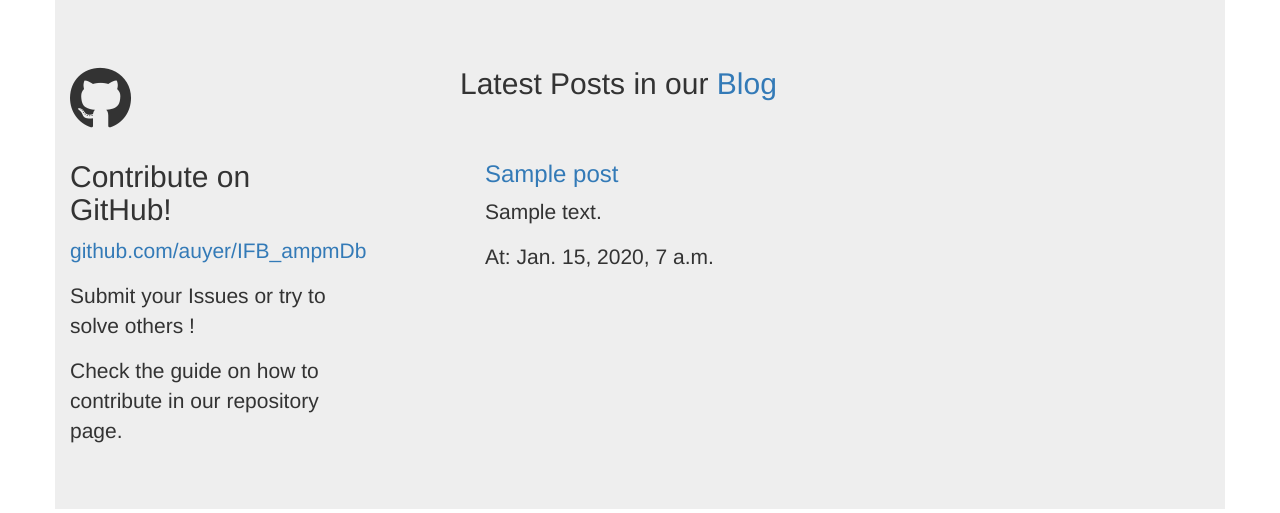
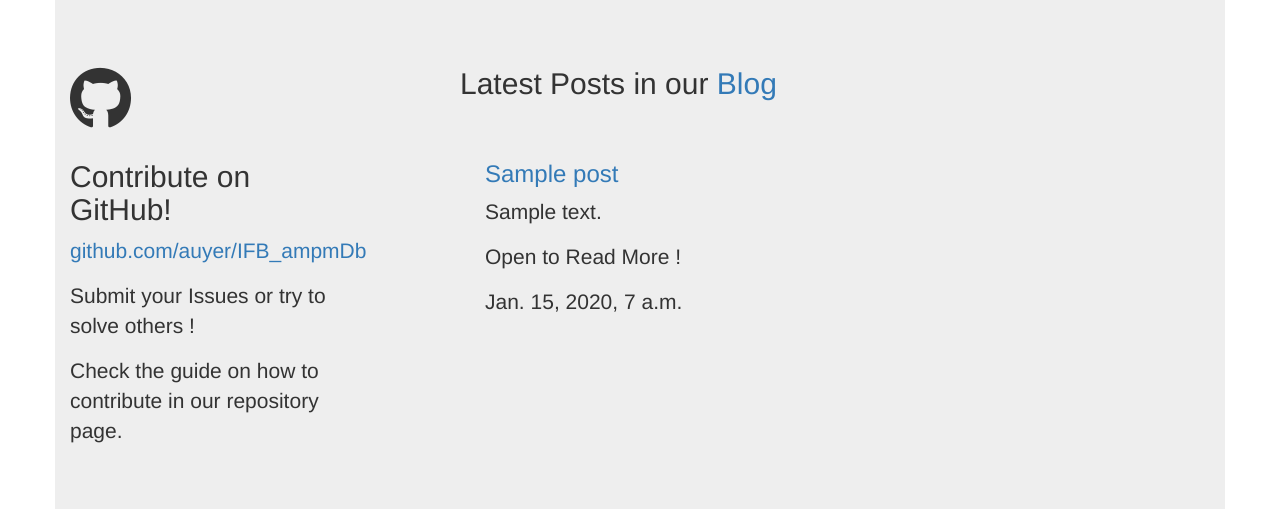
Before and after one commit to IFB-ampdb/IFB_ampmDb, a Django app: page / in a window 1280 px wide. Shown: the part 701-1214 px from the top of the page. Run offline with Django 3.2, Linux system fonts and the light colour scheme; tables that the repository leaves empty hold one stand-in row (values such as "Sample post"); some libraries are stand-ins or nearby versions.

Commit message:
added paragraph for blog post

```diff
--- a/ifbAMPdb/ifbAMPdatabase/templates/home.html
+++ b/ifbAMPdb/ifbAMPdatabase/templates/home.html
@@ -64,9 +64,8 @@
 					<div class="row">
 						<h3><a href="/blog/post/{{p.pk}}">{{p.title}}</a></h3>
 						<p>{{p.description}}</p>
-						<p>
-							At: {{p.published_date}}
-						</p>
+						<p>Open to Read More !</p>
+						<p>{{p.published_date}}</p>
 					</div>
 					{% endfor %}
 					</ul>
```
